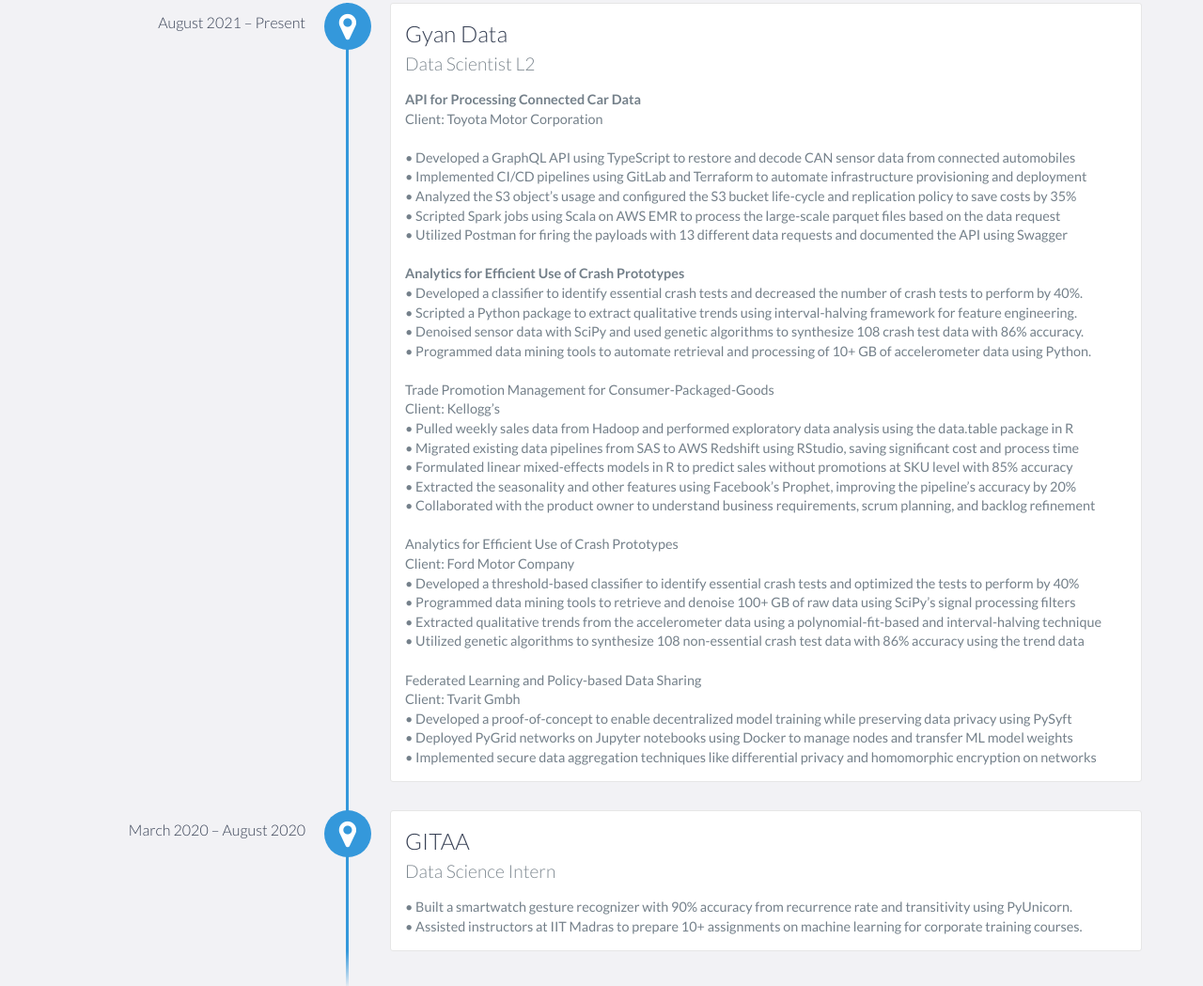
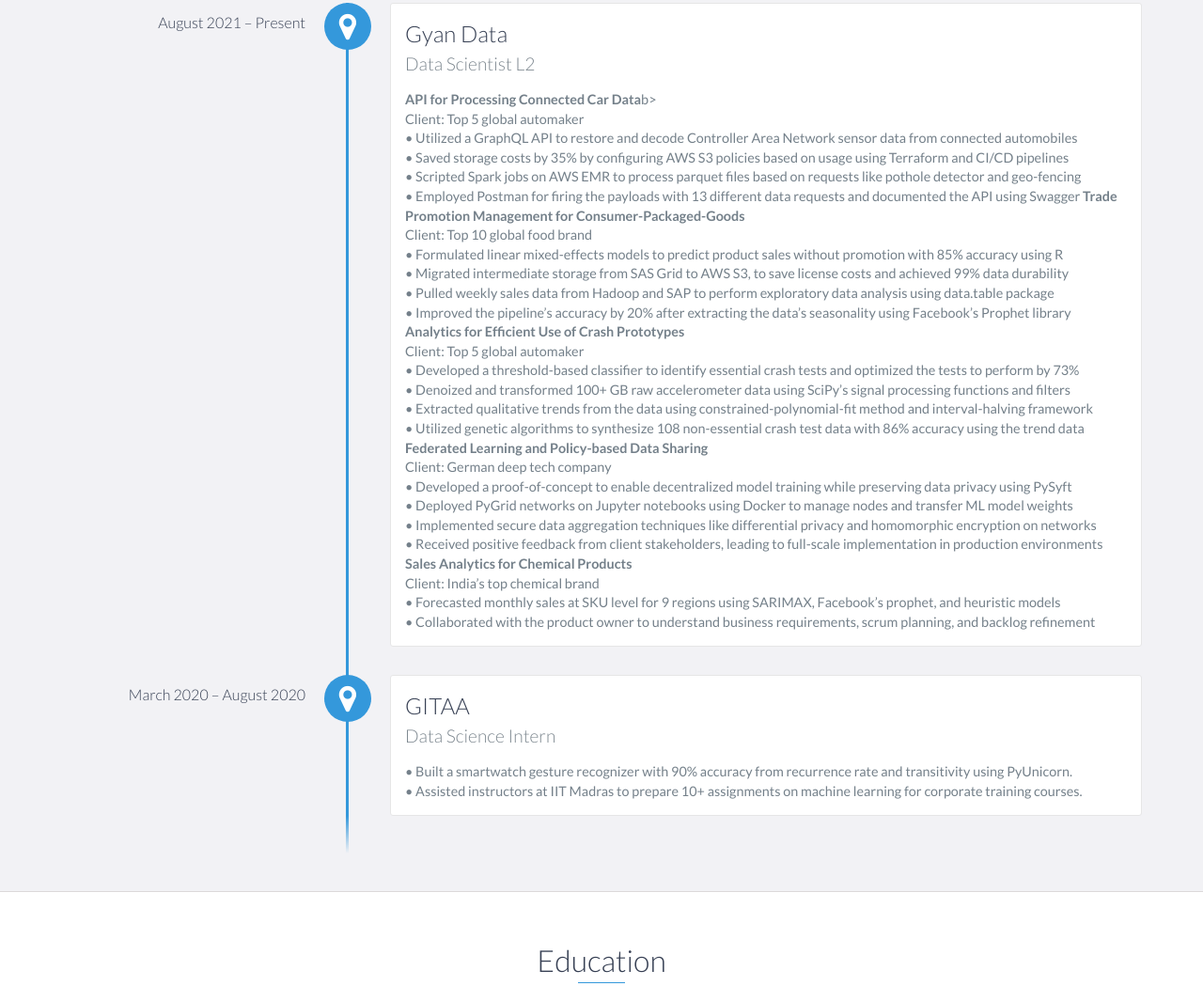
Before and after one commit to nee1k/nee1k.github.io, a website: page index.html in a window 1280 px wide. Shown: the part 1286-2335 px from the top of the page at 94% size. Drawn offline with nearby package versions, Linux system fonts and the light colour scheme.

Commit message:
Update index.html

```diff
--- a/index.html
+++ b/index.html
@@ -92,41 +92,38 @@
                 <h3>Gyan Data</h3>
                 <h4>Data Scientist L2</h4>
                 <p>
-                    <b>API for Processing Connected Car Data</b>
-                    <br>Client: Toyota Motor Corporation</br>
-                    <br>• Developed a GraphQL API using TypeScript to restore and decode CAN sensor data from connected automobiles
-                    <br>• Implemented CI/CD pipelines using GitLab and Terraform to automate infrastructure provisioning and deployment
-                    <br>• Analyzed the S3 object’s usage and configured the S3 bucket life-cycle and replication policy to save costs by 35%
-                    <br>• Scripted Spark jobs using Scala on AWS EMR to process the large-scale parquet files based on the data request
-                    <br>• Utilized Postman for firing the payloads with 13 different data requests and documented the API using Swagger
-                    <br>
-                    <br>
+                    <b>API for Processing Connected Car Data</b>b>
+                    <br>Client: Top 5 global automaker
+                    <br>• Utilized a GraphQL API to restore and decode Controller Area Network sensor data from connected automobiles
+                    <br>• Saved storage costs by 35% by configuring AWS S3 policies based on usage using Terraform and CI/CD pipelines
+                    <br>• Scripted Spark jobs on AWS EMR to process parquet files based on requests like pothole detector and geo-fencing
+                    <br>• Employed Postman for firing the payloads with 13 different data requests and documented the API using Swagger
+
+                    <b>Trade Promotion Management for Consumer-Packaged-Goods</b>
+                    <br>Client: Top 10 global food brand
+                    <br>• Formulated linear mixed-effects models to predict product sales without promotion with 85% accuracy using R
+                    <br>• Migrated intermediate storage from SAS Grid to AWS S3, to save license costs and achieved 99% data durability
+                    <br>• Pulled weekly sales data from Hadoop and SAP to perform exploratory data analysis using data.table package
+                    <br>• Improved the pipeline’s accuracy by 20% after extracting the data’s seasonality using Facebook’s Prophet library
+
                     <b>Analytics for Efficient Use of Crash Prototypes</b>
-                    <br> • Developed a classifier to identify essential crash tests and decreased the number of crash tests to perform by 40%.
-                    <br> • Scripted a Python package to extract qualitative trends using interval-halving framework for feature engineering.
-                    <br> • Denoised sensor data with SciPy and used genetic algorithms to synthesize 108 crash test data with 86% accuracy.
-                    <br> • Programmed data mining tools to automate retrieval and processing of 10+ GB of accelerometer data using Python.
-                    <br>
-                    <br>Trade Promotion Management for Consumer-Packaged-Goods
-                    <br>Client: Kellogg’s
-                    <br>• Pulled weekly sales data from Hadoop and performed exploratory data analysis using the data.table package in R
-                    <br>• Migrated existing data pipelines from SAS to AWS Redshift using RStudio, saving significant cost and process time
-                    <br>• Formulated linear mixed-effects models in R to predict sales without promotions at SKU level with 85% accuracy
-                    <br>• Extracted the seasonality and other features using Facebook’s Prophet, improving the pipeline’s accuracy by 20%
-                    <br>• Collaborated with the product owner to understand business requirements, scrum planning, and backlog refinement
-                    <br>
-                    <br>Analytics for Efficient Use of Crash Prototypes
-                    <br>Client: Ford Motor Company
-                    <br>• Developed a threshold-based classifier to identify essential crash tests and optimized the tests to perform by 40%
-                    <br>• Programmed data mining tools to retrieve and denoise 100+ GB of raw data using SciPy’s signal processing filters
-                    <br>• Extracted qualitative trends from the accelerometer data using a polynomial-fit-based and interval-halving technique
+                    <br>Client: Top 5 global automaker
+                    <br>• Developed a threshold-based classifier to identify essential crash tests and optimized the tests to perform by 73%
+                    <br>• Denoized and transformed 100+ GB raw accelerometer data using SciPy’s signal processing functions and filters
+                    <br>• Extracted qualitative trends from the data using constrained-polynomial-fit method and interval-halving framework
                     <br>• Utilized genetic algorithms to synthesize 108 non-essential crash test data with 86% accuracy using the trend data
-                    <br>
-                    <br>Federated Learning and Policy-based Data Sharing
-                    <br>Client: Tvarit Gmbh
+
+                    <b>Federated Learning and Policy-based Data Sharing</b>
+                    <br>Client: German deep tech company
                     <br>• Developed a proof-of-concept to enable decentralized model training while preserving data privacy using PySyft
                     <br>• Deployed PyGrid networks on Jupyter notebooks using Docker to manage nodes and transfer ML model weights
                     <br>• Implemented secure data aggregation techniques like differential privacy and homomorphic encryption on networks
+                    <br>• Received positive feedback from client stakeholders, leading to full-scale implementation in production environments
+
+                    <b>Sales Analytics for Chemical Products</b>
+                    <br>Client: India’s top chemical brand
+                    <br>• Forecasted monthly sales at SKU level for 9 regions using SARIMAX, Facebook’s prophet, and heuristic models
+                    <br>• Collaborated with the product owner to understand business requirements, scrum planning, and backlog refinement
                 </p>
             </div>
 
@@ -134,7 +131,8 @@
                 <h3>GITAA</h3>
                 <h4>Data Science Intern</h4>
                 <p>
-                    • Built a smartwatch gesture recognizer with 90% accuracy from recurrence rate and transitivity using PyUnicorn. <br> • Assisted instructors at IIT Madras to prepare 10+ assignments on machine learning for corporate training courses.
+                    • Built a smartwatch gesture recognizer with 90% accuracy from recurrence rate and transitivity using PyUnicorn.
+                    <br> • Assisted instructors at IIT Madras to prepare 10+ assignments on machine learning for corporate training courses.
                 </p>
             </div>
 
```
